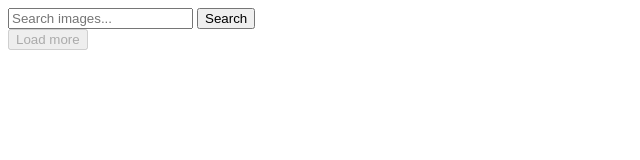
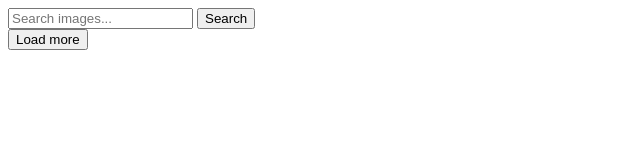
Before and after one commit to Wiltor69/goit-js-hw-11, a plain HTML site: page index.html in a window 1280 px wide. Shown: the whole page, without its empty margins (0-640 px from the left). Drawn offline with Linux system fonts and the light colour scheme.

Commit message:
Deploying to gh-pages from @ Wiltor69/goit-js-hw-11@ad4d97adb2164a985df9a2d568bf4abc65ce0c47 🚀

```diff
--- a/index.html
+++ b/index.html
@@ -1 +1 @@
-<!DOCTYPE html><html lang="ru"><head><meta charset="utf-8"><meta name="viewport" content="width=device-width, initial-scale=1.0"><title>Page title</title><link rel="stylesheet" href="/goit-js-hw-11/index.197294ad.css"></head><body>  <form class="search-form" id="search-form"> <input type="text" name="searchQuery" autocomplete="off" placeholder="Search images..."> <button type="submit" class="button-text">Search</button> </form> <div class="gallery"></div> <button type="button" class="hidden js-load-more load-more" disabled> Load more </button> <span class="loader" style="display:none"></span> <script src="/goit-js-hw-11/index.6dc8e80c.js" type="module"></script><script src="/goit-js-hw-11/index.35b5a4c1.js" nomodule="" defer></script> </body></html>
+<!DOCTYPE html><html lang="ru"><head><meta charset="utf-8"><meta name="viewport" content="width=device-width, initial-scale=1.0"><title>Page title</title><link rel="stylesheet" href="/goit-js-hw-11/index.197294ad.css"></head><body>  <form class="search-form" id="search-form"> <input type="text" name="searchQuery" autocomplete="off" placeholder="Search images..."> <button type="submit" class="button-text">Search</button> </form> <div class="gallery"></div> <button type="button" class="hidden js-load-more load-more"> Load more </button> <span class="loader" style="display:none"></span> <script src="/goit-js-hw-11/index.6dc8e80c.js" type="module"></script><script src="/goit-js-hw-11/index.35b5a4c1.js" nomodule="" defer></script> </body></html>
```
Also changed, not shown: 2 other files.
